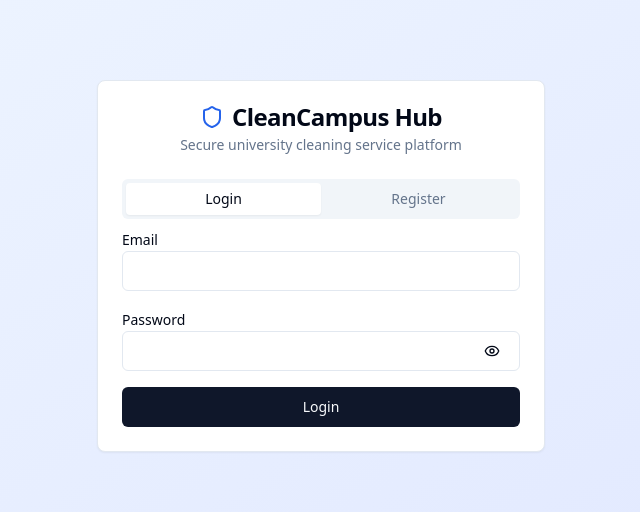
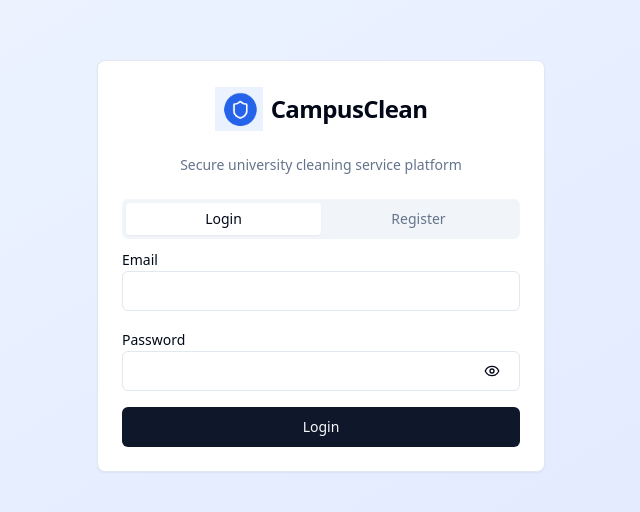
Before and after one commit to ghofe/cleaning, a React (Vite) app: page / in a window 1280 px wide. Shown: the part 134-646 px from the top of the page, without its empty margins (319-959 px from the left). Built offline with nearby package versions, Linux system fonts and the light colour scheme.

Commit message:
Implement logo in the platform
- Implemented the provided logo image in the application where appropriate.

```diff
--- a/index.html
+++ b/index.html
@@ -4,16 +4,19 @@
   <head>
     <meta charset="UTF-8" />
     <meta name="viewport" content="width=device-width, initial-scale=1.0" />
-    <title>CleanCampus - Professional Cleaning Services for University Students</title>
+    <title>CampusClean - Professional Cleaning Services for University Students</title>
     <meta name="description" content="Connect with verified cleaners and cleaning companies at universities. Book instantly, track appointments, and enjoy professional cleaning services." />
-    <meta name="author" content="CleanCampus" />
+    <meta name="author" content="CampusClean" />
 
-    <meta property="og:title" content="CleanCampus - University Cleaning Services" />
+    <meta property="og:title" content="CampusClean - University Cleaning Services" />
     <meta property="og:description" content="Professional cleaning services connecting university students with verified cleaners and cleaning companies." />
     <meta property="og:type" content="website" />
 
     <meta name="twitter:card" content="summary_large_image" />
-    <meta name="twitter:site" content="@cleancampus" />
+    <meta name="twitter:site" content="@campusclean" />
+
+    <!-- Favicon -->
+    <link rel="icon" type="image/png" href="/lovable-uploads/8c321e35-db19-4660-acb4-90f2e30e158b.png" />
   </head>
 
   <body>
--- a/src/components/EnhancedDashboard.tsx
+++ b/src/components/EnhancedDashboard.tsx
@@ -70,8 +70,13 @@ const EnhancedDashboard = () => {
       <header className="bg-white border-b border-gray-200 px-6 py-4">
         <div className="flex items-center justify-between">
           <div className="flex items-center space-x-4">
+            <img
+              src="/lovable-uploads/8c321e35-db19-4660-acb4-90f2e30e158b.png"
+              alt="CampusClean Logo"
+              className="h-8 w-8 object-contain"
+            />
             <h1 className="text-2xl font-bold text-gray-900">
-              CleanCampus Hub
+              CampusClean Hub
             </h1>
             <Badge variant="outline" className="text-sm">
               {user.role.charAt(0).toUpperCase() + user.role.slice(1)} Dashboard
--- a/src/components/auth/LoginForm.tsx
+++ b/src/components/auth/LoginForm.tsx
@@ -7,7 +7,7 @@ import { Card, CardContent, CardDescription, CardHeader, CardTitle } from '@/com
 import { Tabs, TabsContent, TabsList, TabsTrigger } from '@/components/ui/tabs';
 import { Select, SelectContent, SelectItem, SelectTrigger, SelectValue } from '@/components/ui/select';
 import { useAuth } from './AuthProvider';
-import { Eye, EyeOff, Shield } from 'lucide-react';
+import { Eye, EyeOff } from 'lucide-react';
 
 const LoginForm = () => {
   const [showPassword, setShowPassword] = useState(false);
@@ -34,10 +34,14 @@ const LoginForm = () => {
     <div className="min-h-screen flex items-center justify-center bg-gradient-to-br from-blue-50 to-indigo-100 p-4">
       <Card className="w-full max-w-md">
         <CardHeader className="text-center">
-          <CardTitle className="flex items-center justify-center space-x-2">
-            <Shield className="h-6 w-6 text-blue-600" />
-            <span>CleanCampus Hub</span>
-          </CardTitle>
+          <div className="flex items-center justify-center mb-4">
+            <img
+              src="/lovable-uploads/8c321e35-db19-4660-acb4-90f2e30e158b.png"
+              alt="CampusClean Logo"
+              className="h-12 w-12 mr-2 object-contain"
+            />
+            <CardTitle className="text-2xl">CampusClean</CardTitle>
+          </div>
           <CardDescription>Secure university cleaning service platform</CardDescription>
         </CardHeader>
         <CardContent>
--- a/src/pages/Index.tsx
+++ b/src/pages/Index.tsx
@@ -12,7 +12,7 @@ const Index = () => {
   const { user } = useAuth();
   const [selectedDashboard, setSelectedDashboard] = useState<string | null>(null);
 
-  // Show selected dashboard
+  // Show selected dashboard based on user selection, not user role
   if (selectedDashboard === 'student') {
     return <StudentDashboard onBack={() => setSelectedDashboard(null)} />;
   }
@@ -33,11 +33,11 @@ const Index = () => {
           <div className="flex items-center justify-center mb-6">
             <img
               src="/lovable-uploads/8c321e35-db19-4660-acb4-90f2e30e158b.png"
-              alt="CleanCampus Logo"
-              className="h-16 w-16 mr-4"
+              alt="CampusClean Logo"
+              className="h-20 w-20 mr-4 object-contain"
             />
             <h1 className="text-5xl font-bold text-gray-900">
-              CleanCampus
+              CampusClean
             </h1>
           </div>
           <p className="text-xl text-gray-600 mb-8 max-w-3xl mx-auto">
--- a/vite.config.ts
+++ b/vite.config.ts
@@ -1,22 +1,36 @@
+
 import { defineConfig } from "vite";
 import react from "@vitejs/plugin-react-swc";
 import path from "path";
-import { componentTagger } from "lovable-tagger";
 
 // https://vitejs.dev/config/
-export default defineConfig(({ mode }) => ({
+export default defineConfig({
   server: {
     host: "::",
     port: 8080,
   },
-  plugins: [
-    react(),
-    mode === 'development' &&
-    componentTagger(),
-  ].filter(Boolean),
+  plugins: [react()],
   resolve: {
     alias: {
       "@": path.resolve(__dirname, "./src"),
     },
   },
-}));
+  build: {
+    rollupOptions: {
+      output: {
+        manualChunks: {
+          // Split vendor libraries into separate chunks
+          'react-vendor': ['react', 'react-dom'],
+          'ui-vendor': ['@radix-ui/react-accordion', '@radix-ui/react-dialog', '@radix-ui/react-tabs'],
+          'chart-vendor': ['recharts'],
+          'router-vendor': ['react-router-dom'],
+          'query-vendor': ['@tanstack/react-query'],
+          'form-vendor': ['react-hook-form', '@hookform/resolvers'],
+          'icon-vendor': ['lucide-react'],
+          'utils-vendor': ['date-fns', 'clsx', 'tailwind-merge', 'class-variance-authority']
+        }
+      }
+    },
+    chunkSizeWarningLimit: 1000
+  }
+});
```
